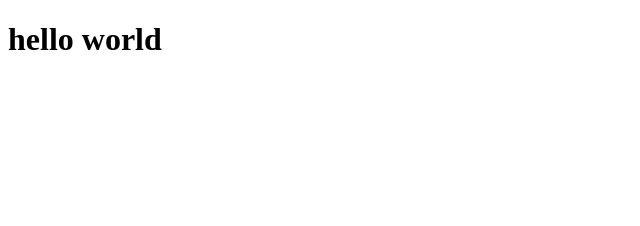
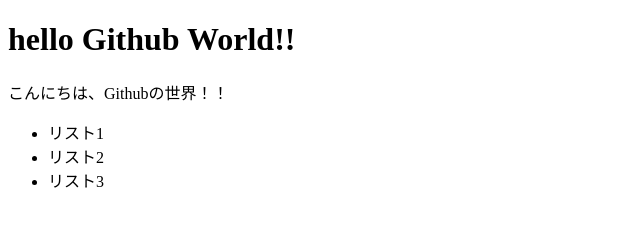
Before and after one commit to junjun1008j/first-github-sample, a plain HTML site: page index.html in a window 1280 px wide. Shown: the whole page, without its empty margins (0-640 px from the left). Drawn offline with Linux system fonts and the light colour scheme.

Commit message:
feat: 画面の見た目
- Hello Worldだけじゃ寂しい

```diff
--- a/index.html
+++ b/index.html
@@ -6,6 +6,13 @@
     <title>Document</title>
 </head>
 <body>
-    <h1>hello world</h1>
+    <h1>hello Github World!!</h1>
+    <p>こんにちは、Githubの世界！！</p>
+
+    <ul>
+        <li>リスト1</li>
+        <li>リスト2</li>
+        <li>リスト3</li>
+    </ul>
 </body>
 </html>
```
